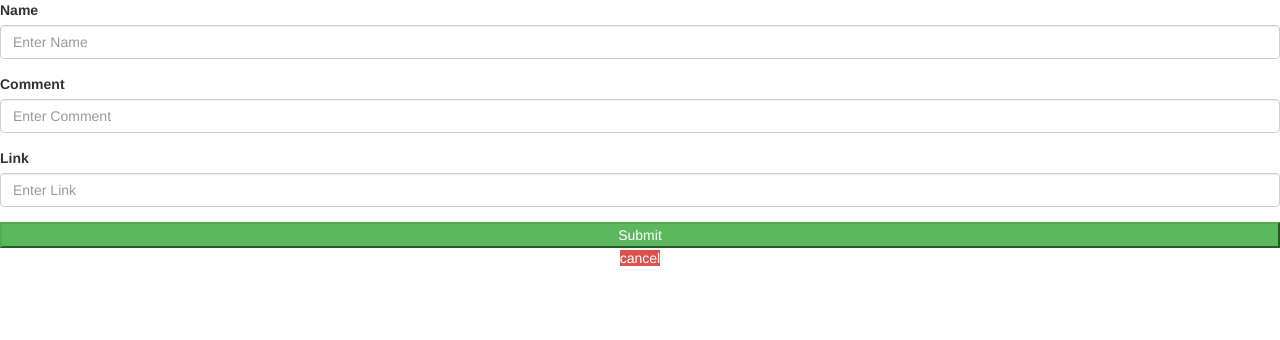
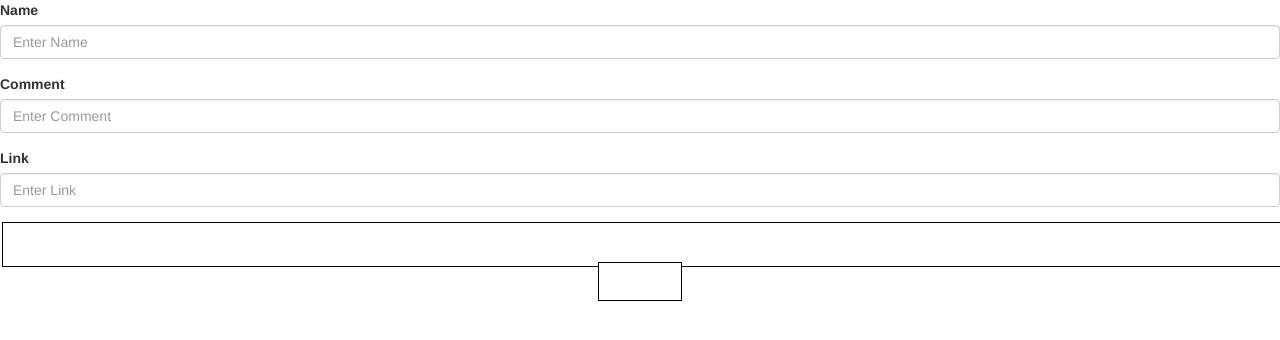
Before and after one commit to kaho1910/website-itf, a PHP site: the page made by ITF webtech/work4/formAdd.php in a window 1280 px wide. Shown: the top 340 px of the page. Run offline with PHP 8.4, Linux system fonts and the light colour scheme; some libraries are stand-ins or nearby versions.

Commit message:
Update formAdd.php

```diff
--- a/ITF webtech/work4/formAdd.php
+++ b/ITF webtech/work4/formAdd.php
@@ -7,8 +7,8 @@
   <script src="//maxcdn.bootstrapcdn.com/bootstrap/3.3.0/js/bootstrap.min.js"></script>
   <script src="//code.jquery.com/jquery-1.11.1.min.js"></script>
   <style>
-    .btn {
-      border: 1px green;
+    .button {
+      border: 1px solid black;
       background-color: white;
       color: white;
       padding: 10px 18px;
```
